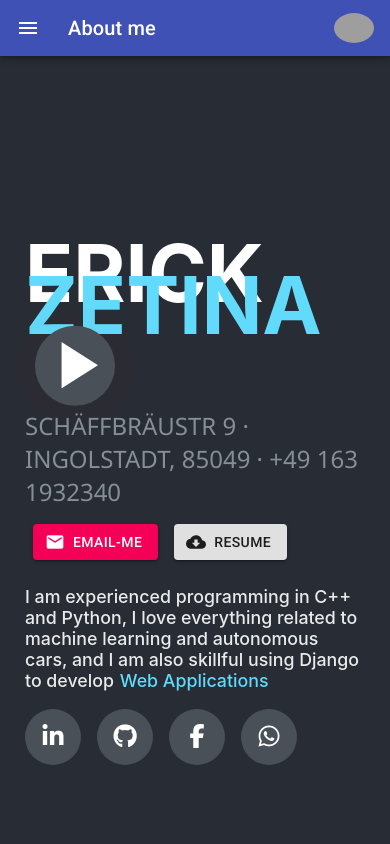
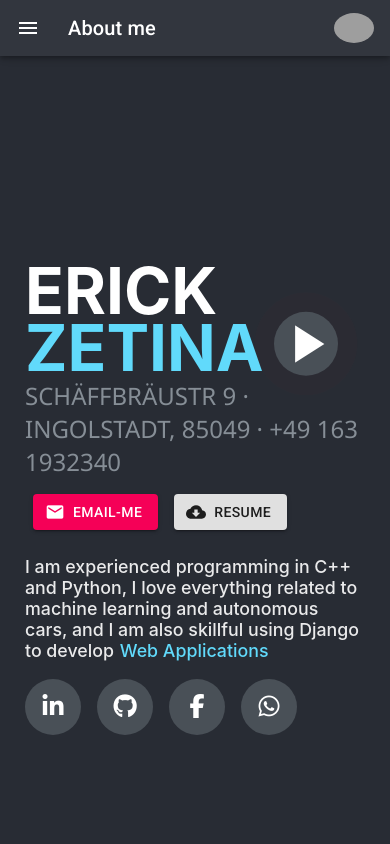
Before and after one commit to Zetinator/react_webpage, a React (Create React App) app: page / in a window 390 px wide. Shown: the top 844 px of the page. Built offline with nearby package versions, Linux system fonts and the light colour scheme; grey boxes are pictures that could not be loaded.

Commit message:
letter overlapping are gone for good

```diff
--- a/src/App.css
+++ b/src/App.css
@@ -115,6 +115,13 @@ h1.gross {
 	font-size: calc(4rem + 4vmin);
 	line-height: calc(1rem + 4.1vmin);
 	margin-bottom: .5rem;
+}
+@media (max-width: 992px) {
+	h1.gross {
+		font-size: 4rem;
+		line-height: 2rem;
+		margin-bottom: .5rem;
+	}
 }
 
 h2 {
@@ -242,6 +249,15 @@ p.date {
 	transform: translate(0rem,.3rem);
 	color: white;
 }
+@media (max-width: 992px) {
+	.play-arrow {
+		font-size: 4rem;
+	}
+	.btn-video {
+		height: 4rem;
+		width: 4rem;
+	}
+}
 
 .btn-video i {
 	position: relative;
--- a/src/NavBar.js
+++ b/src/NavBar.js
@@ -83,7 +83,7 @@ export default function NavBar(props) {
 		<div>
 			<div className="app-bar">
 			<HideOnScroll {...props}>
-				<AppBar>
+				<AppBar style={{background: '#32363e'}}>
 					<Toolbar>
 						<IconButton edge="start"
 							className={classes.menuButton}
```
